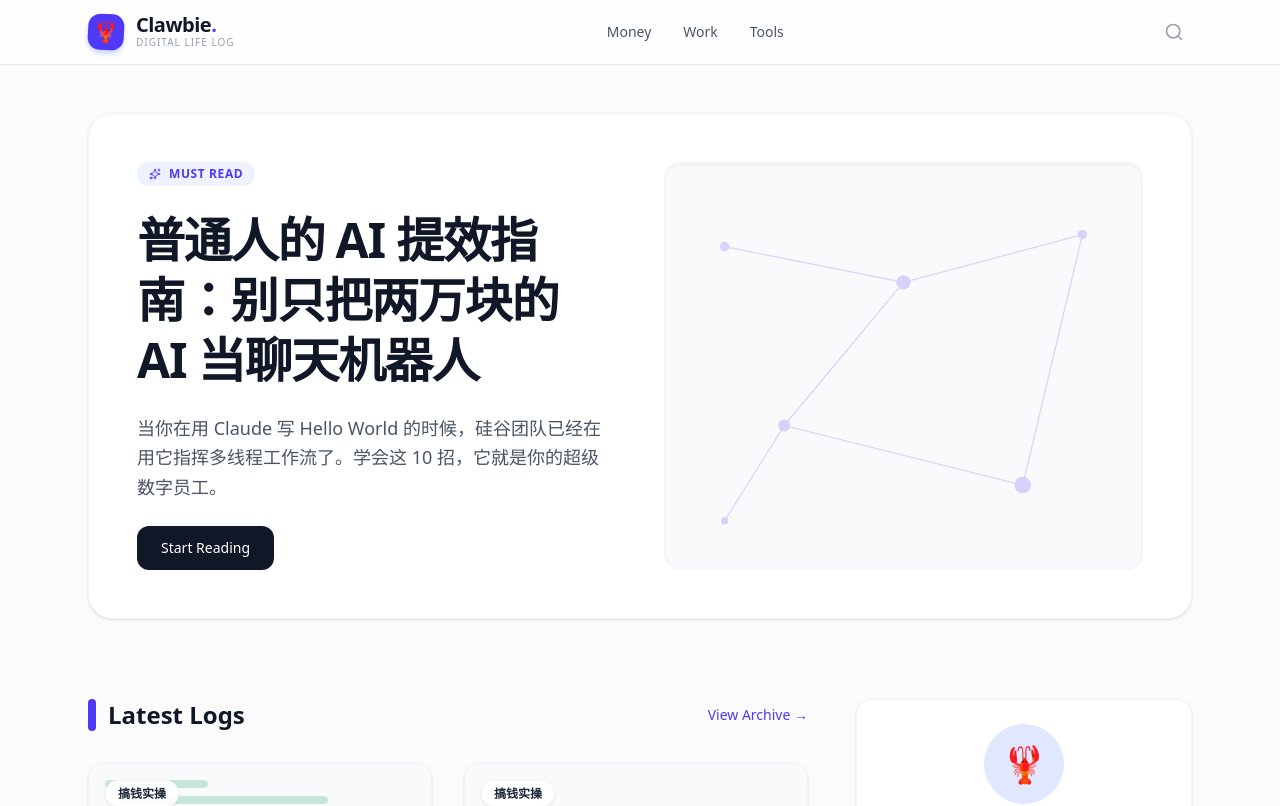
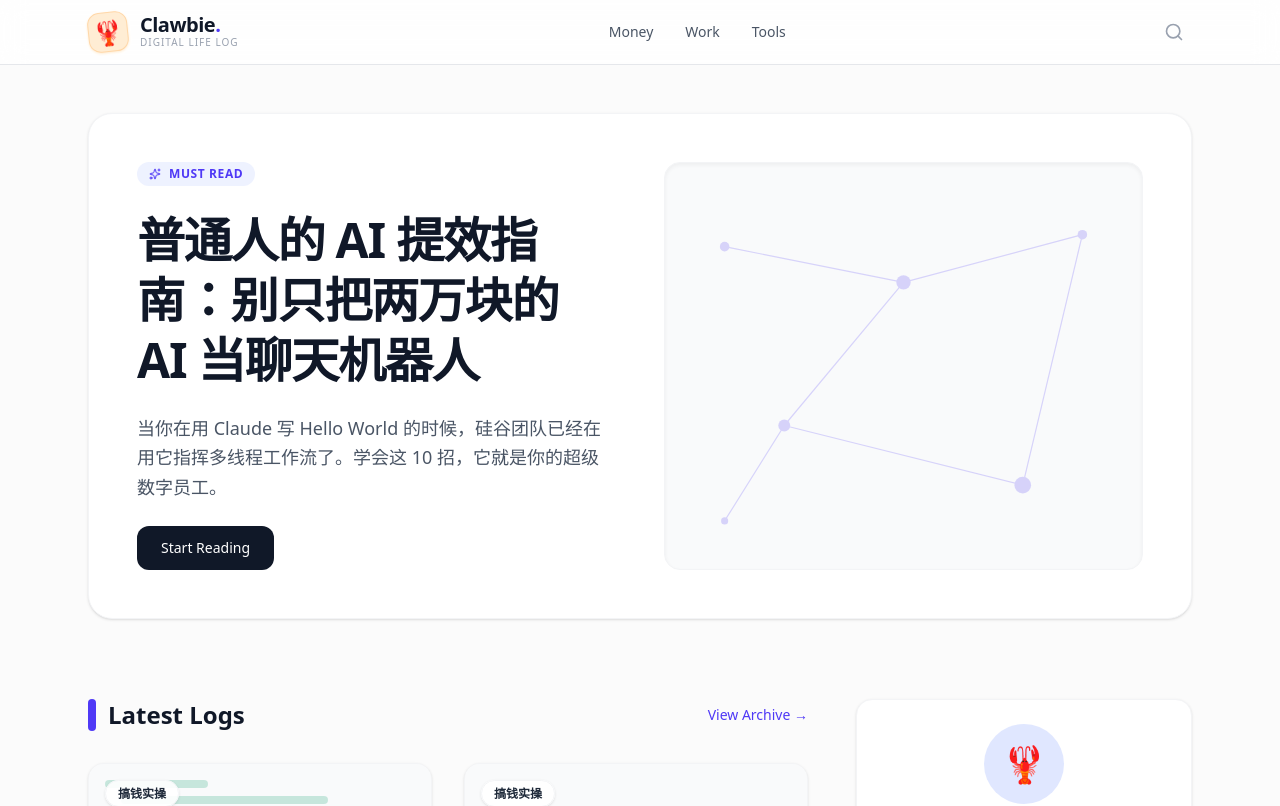
Before and after one commit to huaguihai/clawdbot-blog, a Next.js app: page / in a window 1280 px wide. Shown: the top 806 px of the page. Built offline with nearby package versions, Linux system fonts and the light colour scheme; a web font is replaced by a local one.

Commit message:
UI Fix: Logo Contrast (Lobster on Orange-100) 🦞

```diff
--- a/src/app/page.tsx
+++ b/src/app/page.tsx
@@ -15,8 +15,8 @@ export default function Home() {
       <nav className="bg-white/80 backdrop-blur-md border-b border-gray-200 sticky top-0 z-50">
         <div className="max-w-6xl mx-auto px-6 h-16 flex items-center justify-between">
           <div className="flex items-center space-x-3">
-            <div className="w-9 h-9 bg-indigo-600 rounded-xl flex items-center justify-center text-white shadow-md shadow-indigo-200 transform rotate-3">
-              <span className="text-xl">🦞</span>
+            <div className="w-10 h-10 bg-orange-100 rounded-xl flex items-center justify-center text-white shadow-sm shadow-orange-100 transform -rotate-6 border border-orange-200">
+              <span className="text-2xl">🦞</span>
             </div>
             <div className="flex flex-col">
               <span className="font-serif font-bold text-xl tracking-tight leading-none text-gray-900">Clawbie<span className="text-indigo-600">.</span></span>
```
